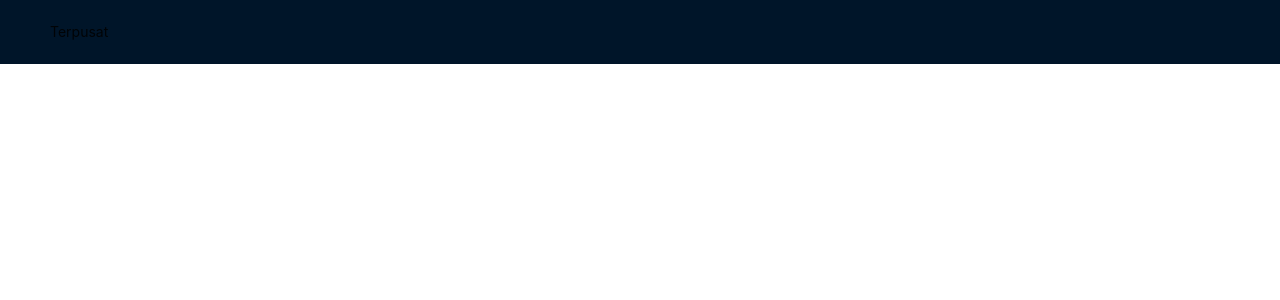
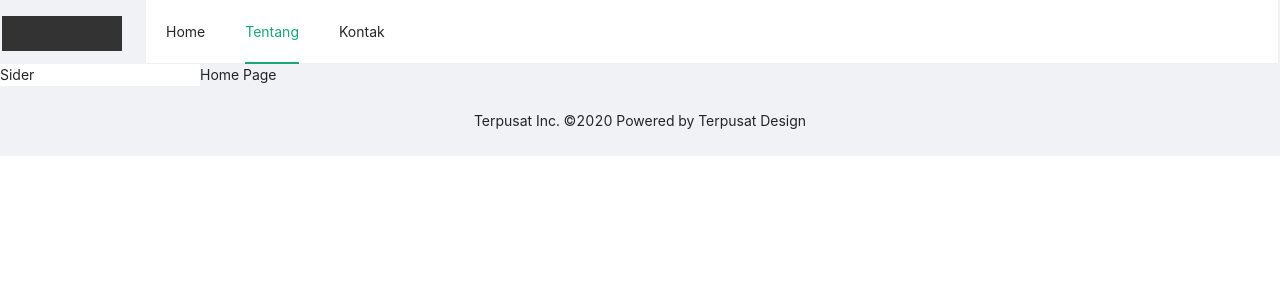
Before and after one commit to devetek/Terpusat-Frontend, a React (Create React App) app: page /demo in a window 1280 px wide. Shown: the top 300 px of the page. Built offline with nearby package versions, Linux system fonts and the light colour scheme.

Commit message:
feat(repo): test simple template
test simple template

```diff
--- /dev/null
+++ b/craco.config.js
@@ -0,0 +1,16 @@
+const CracoLessPlugin = require("craco-less");
+
+/* craco.config.js */
+module.exports = {
+  plugins: [
+    {
+      plugin: CracoLessPlugin,
+      options: {
+        lessLoaderOptions: {
+          modifyVars: { "@primary-color": "#1DA57A" },
+          javascriptEnabled: true,
+        },
+      },
+    },
+  ],
+};
--- a/src/App.css
+++ /dev/null
@@ -1,40 +0,0 @@
-@import "~antd/dist/antd.css";
-
-.App {
-  text-align: center;
-}
-
-.App-logo {
-  height: 40vmin;
-  pointer-events: none;
-}
-
-@media (prefers-reduced-motion: no-preference) {
-  .App-logo {
-    animation: App-logo-spin infinite 20s linear;
-  }
-}
-
-.App-header {
-  background-color: #282c34;
-  min-height: 100vh;
-  display: flex;
-  flex-direction: column;
-  align-items: center;
-  justify-content: center;
-  font-size: calc(10px + 2vmin);
-  color: white;
-}
-
-.App-link {
-  color: #61dafb;
-}
-
-@keyframes App-logo-spin {
-  from {
-    transform: rotate(0deg);
-  }
-  to {
-    transform: rotate(360deg);
-  }
-}
--- /dev/null
+++ b/src/App.less
@@ -0,0 +1,2 @@
+@import "~antd/lib/style/themes/default.less";
+@import "~antd/dist/antd.less";
--- a/src/App.tsx
+++ b/src/App.tsx
@@ -3,7 +3,8 @@ import { Layout } from "antd";
 import { HelmetProvider } from "react-helmet-async";
 import { Router } from "react-router-dom";
 import Routes from "./routes";
-import "./App.css";
+
+import "./App.less";
 
 export interface AppProps {
   history: any;
--- /dev/null
+++ b/src/components/Footer/index.tsx
@@ -0,0 +1,17 @@
+import React from "react";
+import { Layout } from "antd";
+
+export interface FooterComponentProps {
+  copyright: string;
+}
+
+const FooterComponent = ({ copyright }: FooterComponentProps) => {
+  return (
+    <Layout.Footer
+      style={{ textAlign: "center" }}
+      dangerouslySetInnerHTML={{ __html: copyright }}
+    />
+  );
+};
+
+export default FooterComponent;
--- a/src/components/Header/index.tsx
+++ b/src/components/Header/index.tsx
@@ -1,12 +1,30 @@
 import React from "react";
-import { Layout } from "antd";
+import { Layout, Menu } from "antd";
+
+import "./styles.less";
 
 export interface HeaderComponentProps {
   title: string;
 }
 
 const HeaderComponent = ({ title }: HeaderComponentProps) => {
-  return <Layout.Header>{title}</Layout.Header>;
+  return (
+    <Layout.Header
+      style={{ background: "none", padding: "0 2px", width: "100%" }}
+    >
+      <div className="logo" />
+      <Menu
+        theme="light"
+        mode="horizontal"
+        defaultSelectedKeys={["2"]}
+        style={{ lineHeight: "64px" }}
+      >
+        <Menu.Item key="1">Home</Menu.Item>
+        <Menu.Item key="2">Tentang</Menu.Item>
+        <Menu.Item key="3">Kontak</Menu.Item>
+      </Menu>
+    </Layout.Header>
+  );
 };
 
 export default HeaderComponent;
--- /dev/null
+++ b/src/components/Header/styles.less
@@ -0,0 +1,7 @@
+.logo {
+  width: 120px;
+  height: 35px;
+  background: #333;
+  margin: 16px 24px 16px 0;
+  float: left;
+}
--- a/src/index.css
+++ /dev/null
@@ -1,13 +0,0 @@
-body {
-  margin: 0;
-  font-family: -apple-system, BlinkMacSystemFont, 'Segoe UI', 'Roboto', 'Oxygen',
-    'Ubuntu', 'Cantarell', 'Fira Sans', 'Droid Sans', 'Helvetica Neue',
-    sans-serif;
-  -webkit-font-smoothing: antialiased;
-  -moz-osx-font-smoothing: grayscale;
-}
-
-code {
-  font-family: source-code-pro, Menlo, Monaco, Consolas, 'Courier New',
-    monospace;
-}
--- a/src/index.tsx
+++ b/src/index.tsx
@@ -1,6 +1,5 @@
 import { createBrowserHistory } from "history";
 import { render } from "react-dom";
-import "./index.css";
 import App from "./App";
 import * as serviceWorker from "./serviceWorker";
 
--- a/src/routes/HomePage/components/index.tsx
+++ b/src/routes/HomePage/components/index.tsx
@@ -4,12 +4,15 @@ import { Layout } from "antd";
 
 const HomePage = () => {
   return (
+    <Layout>
+      <Layout.Sider theme="light">Sider</Layout.Sider>
       <Layout.Content>
         <Helmet>
           <title>Home Page</title>
         </Helmet>
         Home Page
       </Layout.Content>
+    </Layout>
   );
 };
 
--- a/src/routes/index.tsx
+++ b/src/routes/index.tsx
@@ -1,15 +1,24 @@
-import React from "react";
+import React, { Fragment } from "react";
 import { Route, Switch } from "react-router-dom";
+import { Layout } from "antd";
 import HomeComponent from "./HomePage";
 import Header from "components/Header";
+import Footer from "components/Footer";
 
 const Routes: React.FC = () => {
   return (
-    <Switch>
+    <Fragment>
       <Header title="Terpusat"></Header>
-      <Route exact path="/" component={HomeComponent} />
-      <Route exact path="/demo" component={HomeComponent} />
-    </Switch>
+      <Layout>
+        <Switch>
+          <Route exact path="/" component={HomeComponent} />
+          <Route exact path="/demo" component={HomeComponent} />
+        </Switch>
+        <Footer
+          copyright={`Terpusat Inc. &copy;2020 Powered by Terpusat Design`}
+        ></Footer>
+      </Layout>
+    </Fragment>
   );
 };
 
```
Also changed, not shown: package.json (+6 -3 lines), 1 other file (tests, documents, lock files or other folders). Lines whose indentation alone changed are shown as unchanged.
